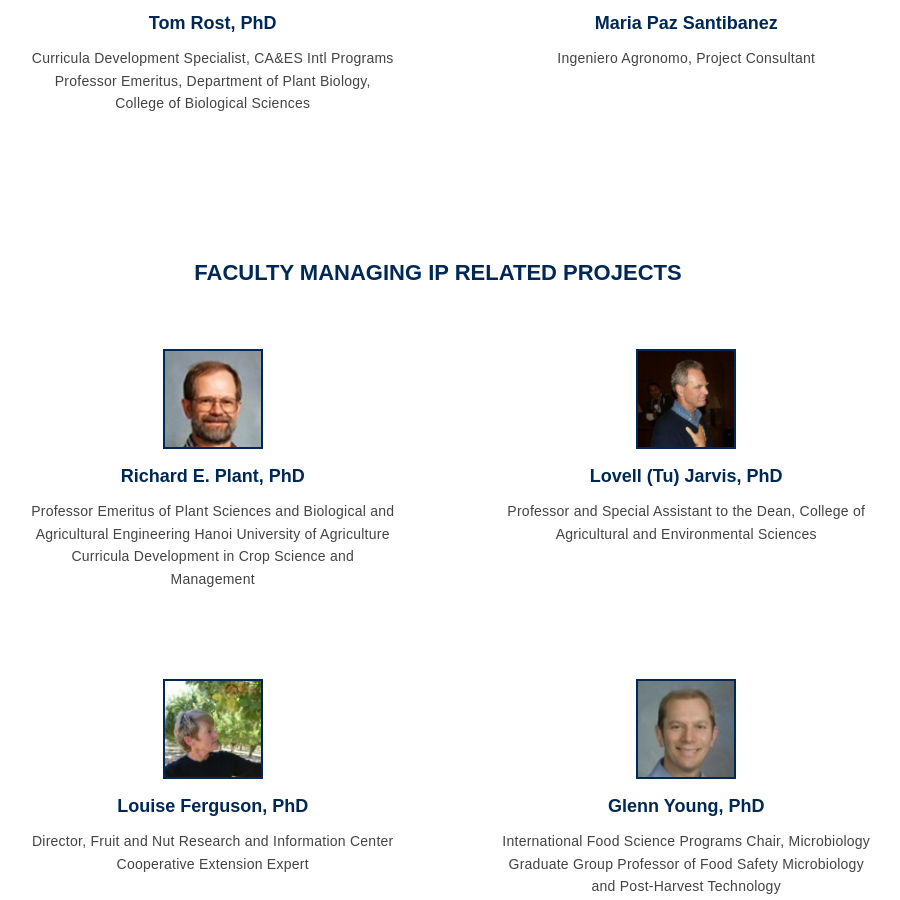
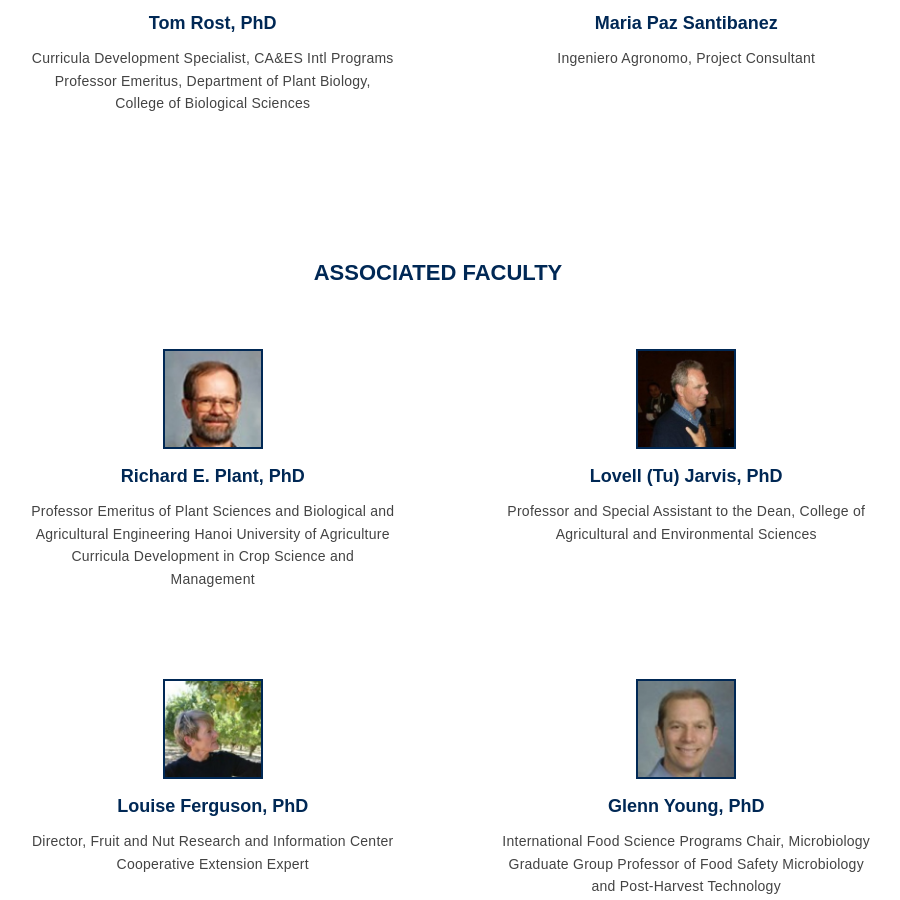
Before and after one commit to ucdavis/ip, a Jekyll site: the page built from about/team.html, in a window 1280 px wide and 900 px high, scrolled down 3005 px. Shown: the whole window, without its empty margins (202-1102 px from the left). Built offline with Jekyll 4.4.1, drawn with Linux system fonts in a browser that asks for light colours; nearby versions of some CDN libraries.

Commit message:
chane header to associated faculty

```diff
--- a/about/team.html
+++ b/about/team.html
@@ -36,7 +36,7 @@ search: true
         </div>
     </a>
     {% endfor %}
-    <h2 class="team--divider">Faculty Managing IP Related Projects</h2> {% for post in site.tags.Faculty %}
+    <h2 class="team--divider">Associated Faculty</h2> {% for post in site.tags.Faculty %}
     <a href="{{ post.url }}">
         <div class="team__card">
             <img class="image__team" src="{{ post.image }}.jpg" alt="{{ post.image-caption }}" srcset="{{ post.image }}.jpg 1x, {{ post.image }}@2x.jpg 2x">
```
